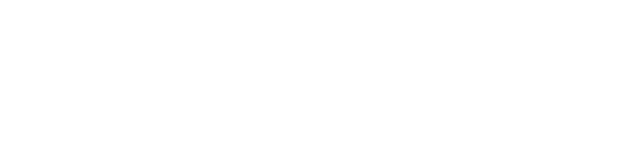
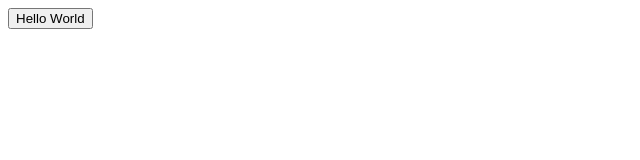
Before and after one commit to BartholomewSchool/hello-world-2017-clementsjac, a plain HTML site: page index.html in a window 1280 px wide. Shown: the whole page, without its empty margins (0-640 px from the left). Drawn offline with Linux system fonts and the light colour scheme.

Commit message:
Update index.html

```diff
--- a/index.html
+++ b/index.html
@@ -5,7 +5,10 @@
 </head>
 <body>
 <script>
+  function hello(){
 alert("Hello World!")
+  }
 </script>
+  <button onclick="hello()">Hello World</button>
 </body>
 </html
```
